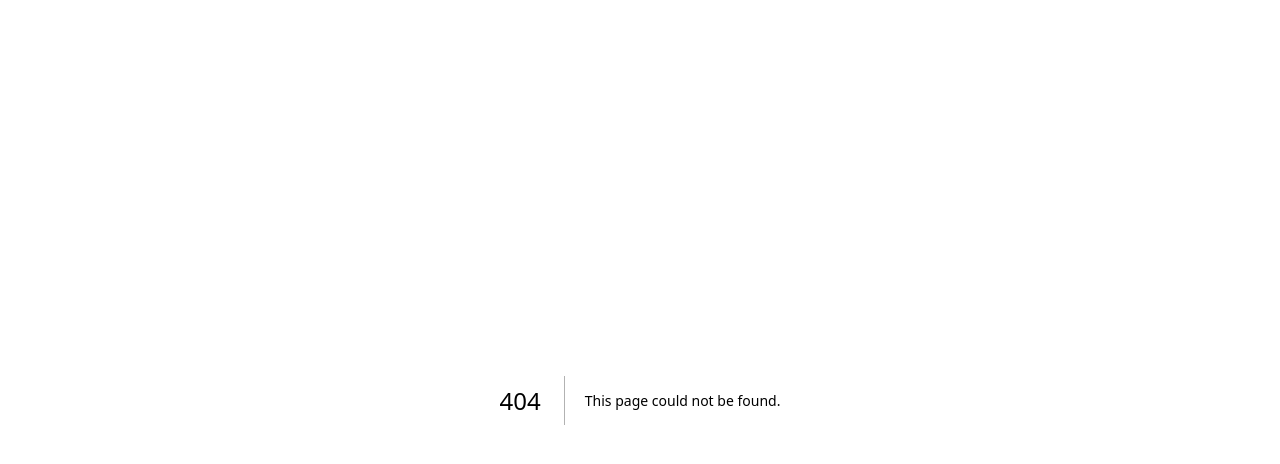
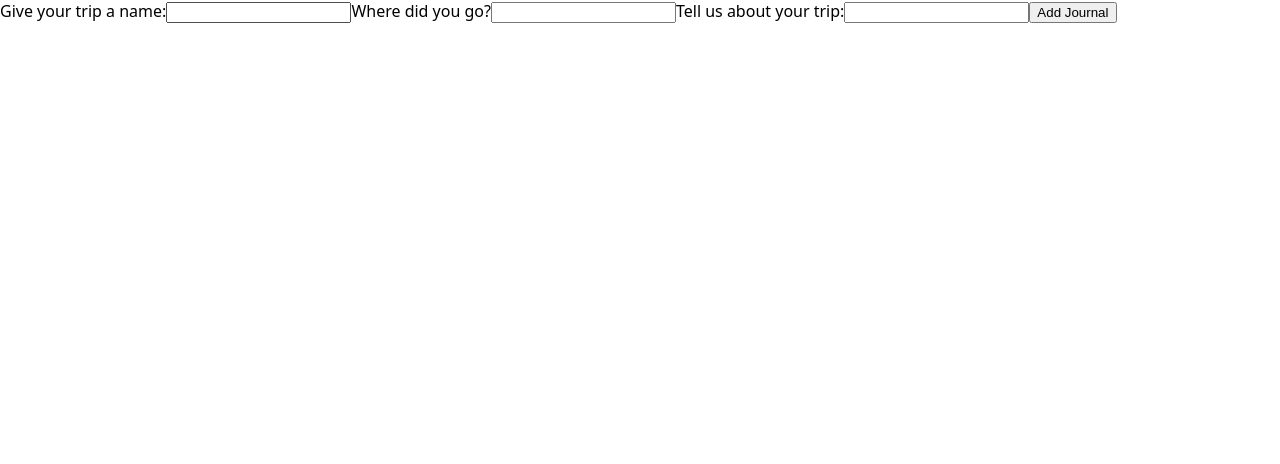
Before and after one commit to supernova-97/Capstone-Project, a Next.js app: page /journal/form in a window 1280 px wide. Before the commit this address had no page. Shown: the top 464 px of the page. Built offline with nearby package versions, Linux system fonts and the light colour scheme.

Commit message:
journal creation form

```diff
--- /dev/null
+++ b/components/JournalForm/JournalForm.js
@@ -0,0 +1,32 @@
+function JournalForm({ onJournalFormInput, onJournalSubmit }) {
+  return (
+    <>
+      <form onSubmit={onJournalSubmit}>
+        <label htmlFor="name">Give your trip a name:</label>
+        <input
+          type="text"
+          name="name"
+          id="name"
+          onChange={onJournalFormInput}
+        />
+        <label htmlFor="destination">Where did you go?</label>
+        <input
+          type="text"
+          name="destination"
+          id="destination"
+          onChange={onJournalFormInput}
+        />
+        <label htmlFor="description">Tell us about your trip:</label>
+        <input
+          type="textarea"
+          name="description"
+          id="description"
+          onChange={onJournalFormInput}
+        />
+        <button type="submit">Add Journal</button>
+      </form>
+    </>
+  );
+}
+
+export default JournalForm;
--- a/pages/_app.js
+++ b/pages/_app.js
@@ -6,19 +6,18 @@ import { uid } from "uid";
 export default function App({ Component, pageProps }) {
   const [toDos, setToDos] = useState([]);
   const [tripData, setTripData] = useState({
-    name: "D",
-    where: "D",
+    name: "Camping Trip",
+    where: "Denmark",
     when: "2023-06-27",
-    who: ["D"],
+    who: ["Finn, Jake, BMO"],
   });
 
   const [journalData, setJournalData] = useState({
-    name: "Camping Trip",
-    destination: "Denmark",
-    description:
-      "“Ich habe gerade einen unglaublichen Campingausflug in Dänemark gemacht! Die Landschaft war atemberaubend und die Campingplätze waren fantastisch. Ich habe eine Woche damit verbracht, die schönsten Strände und Campingplätze zu erkunden und ich kann es kaum erwarten, wiederzukommen! Wenn ihr nach einem Abenteuer sucht, dann ist Dänemark der perfekte Ort zum Campen. Es gibt viele Routen und Themen für Campingausflüge in Dänemark. Egal, ob ihr am Meer oder in den Wäldern campen möchtet, es gibt für jeden etwas dabei. Wenn ihr mehr über das Campen in Dänemark erfahren möchtet, findet ihr auf der Website von VisitDenmark weitere Informationen.”",
+    name: "",
+    destination: "",
+    description: "",
   });
-
+  console.log("journalData in app:", journalData.destination);
   const [selectedFriend, setSelectedFriend] = useState("Me");
 
   function handleAddToDo(item) {
--- /dev/null
+++ b/pages/journal/form.js
@@ -0,0 +1,36 @@
+import { useRouter } from "next/router";
+import JournalForm from "../../components/JournalForm/JournalForm";
+
+function Form({ journalData, setJournalData }) {
+  const router = useRouter();
+
+  function handleJournalFormInput(e) {
+    setJournalData({
+      ...journalData,
+      [e.target.name]: e.target.value,
+    });
+  }
+
+  function handleJournalSubmit(e) {
+    e.preventDefault();
+
+    if (
+      journalData.name === "" ||
+      journalData.destination === "" ||
+      journalData.description === ""
+    ) {
+      return alert("Missing info!");
+    }
+    setJournalData({ ...journalData });
+    router.push("/journal");
+  }
+  console.log("JournalData:", journalData);
+  return (
+    <JournalForm
+      onJournalFormInput={handleJournalFormInput}
+      onJournalSubmit={handleJournalSubmit}
+    />
+  );
+}
+
+export default Form;
```
Also changed, not shown: pages/journal/entries.js (renamed from pages/journal/entry.js, +5 -4 lines), pages/journal/index.js (+18 -4 lines).
